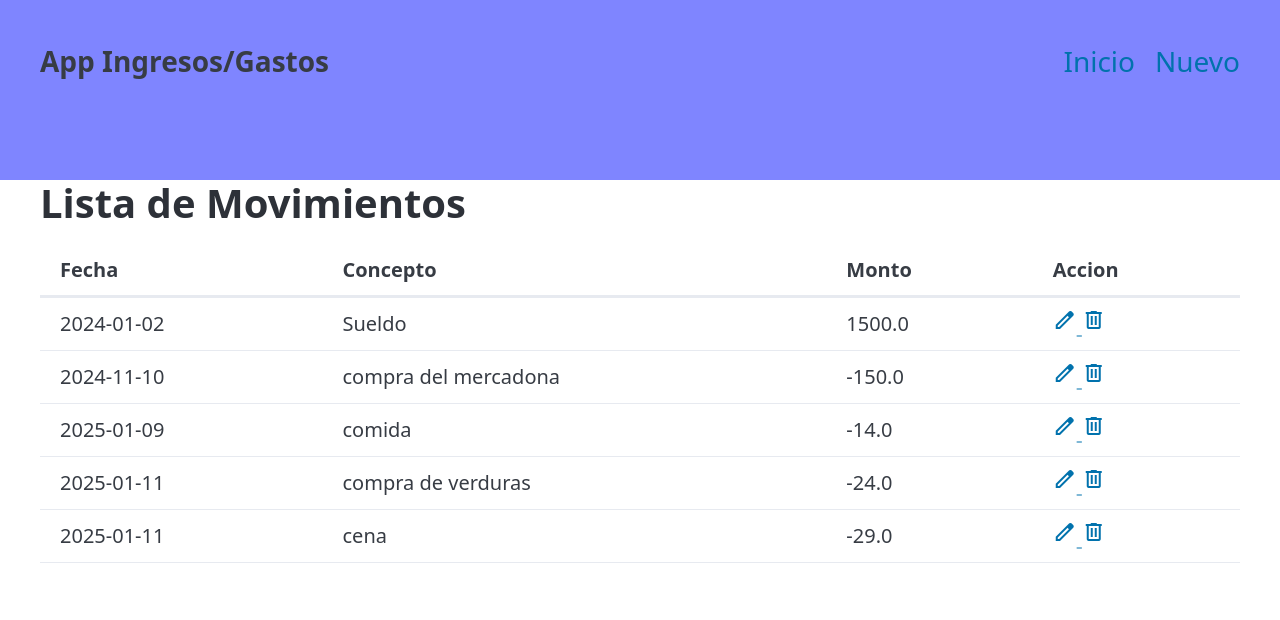
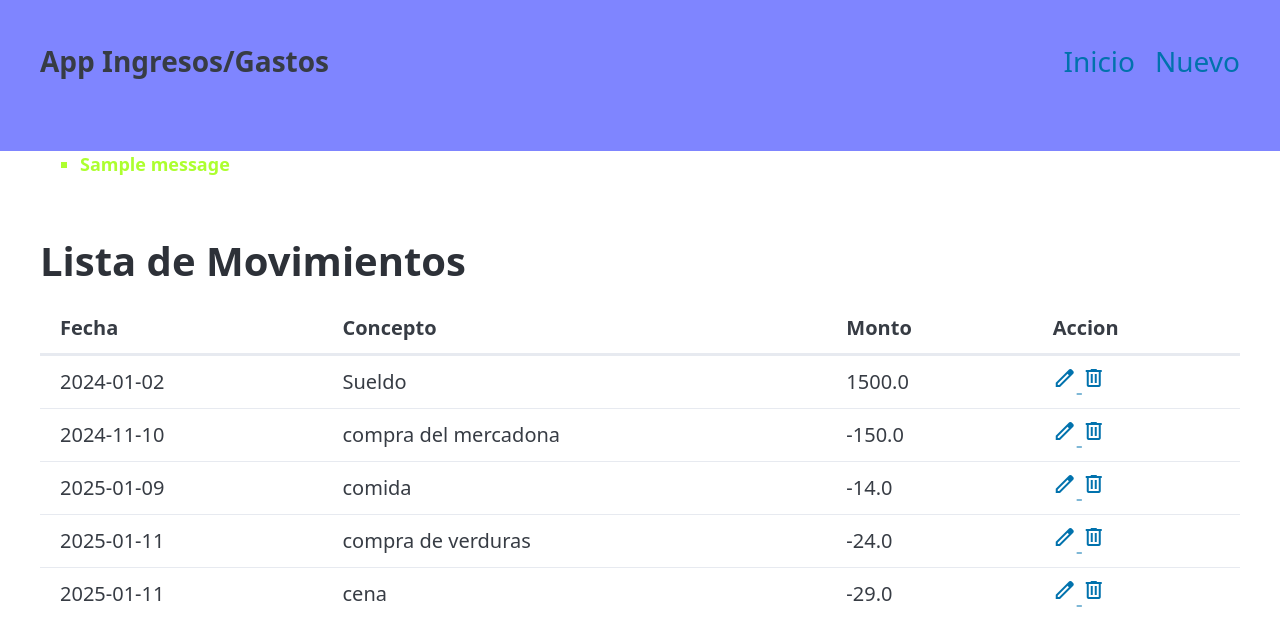
Before and after one commit to SergeySoto/flask-classic, a Flask app: page / in a window 1280 px wide. Shown: the top 620 px of the page. Run offline with Flask 3, Linux system fonts and the light colour scheme; data comes from the database, SQL or seed files in the repository; both versions use the stored data as it was after the commit; one stand-in notice (Sample message) is shown.

Commit message:
agregado de mensajes flash

```diff
--- a/registros_ig/forms.py
+++ b/registros_ig/forms.py
@@ -1,6 +1,6 @@
 from flask_wtf import FlaskForm
 from wtforms import DateField,StringField,FloatField,SubmitField
-from wtforms.validators import DataRequired, length,ValidationError
+from wtforms.validators import DataRequired,length,ValidationError
 from datetime import date
 
 class MovementsForm(FlaskForm):
--- a/registros_ig/routes.py
+++ b/registros_ig/routes.py
@@ -1,5 +1,5 @@
 from registros_ig import app
-from flask import render_template, request, redirect
+from flask import render_template, request, redirect,flash
 from registros_ig.models import *
 from datetime import date
 from registros_ig.forms import MovementsForm
@@ -29,10 +29,13 @@
         return render_template('create.html', dataForm = form)
     else:
         if form.validate_on_submit():
-            insert((request.form['date'],request.form['concept'],request.form['quantity']))
+            insert([request.form['date'],
+                    request.form['concept'],
+                    request.form['quantity']])
+            flash('Movimiento registrado correctamente')
             return redirect('/')
         else:
-            return render_template('create.html',errors={},dataForm=form)
+            return render_template('create.html',dataForm=form)
 
 @app.route('/delete/<int:id>',methods=['GET','POST'])
 def remove(id):
@@ -41,4 +44,5 @@
         return render_template('delete.html',data=resultado)
     else:
         delete_by(id)
+        flash('Movimiento borrado correctamente')
         return redirect('/')
--- a/registros_ig/static/style.css
+++ b/registros_ig/static/style.css
@@ -19,5 +19,11 @@
 .ul.errors{
     color: red;
     font-weight: bold;
-    font-size: 0.8;
+    font-size: 0.8em;
 }
+
+ul.flashes{
+    color:greenyellow;
+    font-weight: bold;
+    font-size: 0.9em;
+}
--- a/registros_ig/templates/index.html
+++ b/registros_ig/templates/index.html
@@ -1,6 +1,17 @@
 {% extends "base.html" %}
 
 {% block contenido %}
+
+{% with messages = get_flashed_messages() %}
+  {% if messages %}
+    <ul class=flashes>
+    {% for message in messages %}
+      <li>{{ message }}</li>
+    {% endfor %}
+    </ul>
+  {% endif %}
+{% endwith %}
+
 <h1>Lista de Movimientos</h1>
 
 <table role="grid">
```
Also changed, not shown: registros_ig/templates/create.html (+1 -7 lines), data/db_movimientos.sqlite.
